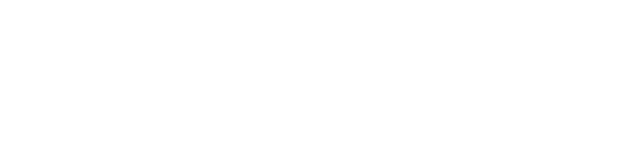
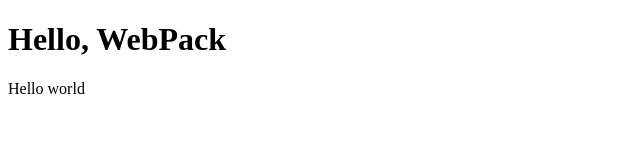
Before and after one commit to Ryokuman/WebPack_study, a plain HTML site: page index.html in a window 1280 px wide. Shown: the whole page, without its empty margins (0-640 px from the left). Drawn offline with Linux system fonts and the light colour scheme.

Commit message:
lec no 2 finished

```diff
--- a/index.html
+++ b/index.html
@@ -3,6 +3,17 @@
     <head>
         <meta charset="UTF-8" />
         <title>Document</title>
+        <!-- <script src="./source/hello.js"></script>
+        <script src="./source/world.js"></script> -->
     </head>
-    <body></body>
+    <body>
+        <h1>Hello, WebPack</h1>
+        <div id="root"></div>
+        <script type="module">
+            import Hello_word from "./source/hello.js";
+            import World_word from "./source/world.js";
+            document.getElementById("root").innerHTML =
+                Hello_word + " " + World_word;
+        </script>
+    </body>
 </html>
--- /dev/null
+++ b/source/hello.js
@@ -0,0 +1,3 @@
+var word = "Hello";
+
+export default word;
--- /dev/null
+++ b/source/world.js
@@ -0,0 +1,3 @@
+var word = "world";
+
+export default word;
```
